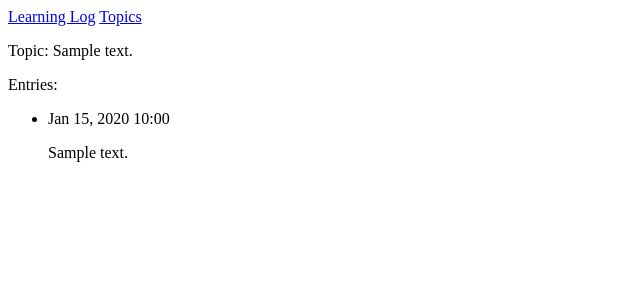
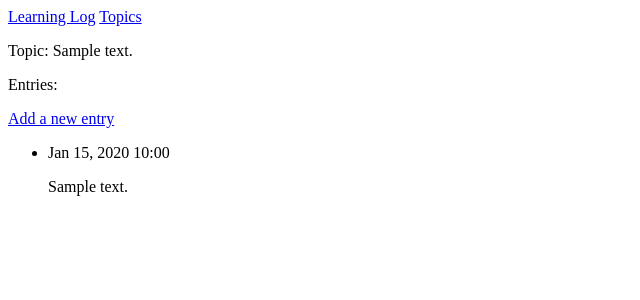
Before and after one commit to hreluz/django-learning-log, a Django app: page /topics/1/ in a window 1280 px wide. Shown: the top 300 px of the page, without its empty margins (0-640 px from the left). Run offline with Django 4.2, Linux system fonts and the light colour scheme; tables that the repository leaves empty hold one stand-in row (values such as "Sample post").

Commit message:
Create a form for Entry model for anyone, adding a url to access, template and view, which allows to create new entries based on the topic sent

```diff
--- a/learning_logs/templates/learning_logs/topic.html
+++ b/learning_logs/templates/learning_logs/topic.html
@@ -2,6 +2,9 @@
 {% block content %}
 <p>Topic: {{ topic }}</p>
 <p>Entries:</p>
+<p>
+    <a href="{% url 'learning_logs:new_entry' topic.id %}">Add a new entry</a>
+</p>
 <ul>
     {% for entry in entries %}
         <li>
--- a/learning_logs/urls.py
+++ b/learning_logs/urls.py
@@ -14,4 +14,6 @@ urlpatterns = [
     path('topics/<int:topic_id>/', views.topic, name='topic'),
     # Page for adding a new topic
     path('new_topic/', views.new_topic, name='new_topic'),
+    # Page for adding a new entry
+    path('new_entry/<int:topic_id>/', views.new_entry, name='new_entry'),
 ]
--- a/learning_logs/views.py
+++ b/learning_logs/views.py
@@ -1,7 +1,7 @@
 from django.shortcuts import render, redirect
 
 from .models import Topic
-from .forms import TopicForm
+from .forms import TopicForm, EntryForm
 
 
 # Create your views here.
@@ -40,3 +40,24 @@ def new_topic(request):
     # Display a blank or invalid form
     context = {'form': form}
     return render(request, 'learning_logs/new_topic.html', context)
+
+
+def new_entry(request, topic_id):
+    """Ad a new entry for a particular topic."""
+    topic = Topic.objects.get(id=topic_id)
+
+    if request.method != 'POST':
+        # No data submitted; create a blank form
+        form = EntryForm()
+    else:
+        # POST data submitted; process data
+        form = EntryForm(data=request.POST)
+        if form.is_valid():
+            new_entry = form.save(commit=False)
+            new_entry.topic = topic
+            new_entry.save()
+            return redirect('learning_logs:topic', topic_id=topic_id)
+
+    # Display a blank or invalid form
+    context = {'topic': topic, 'form': form}
+    return render(request, 'learning_logs/new_entry.html', context)
```
Also changed, not shown: learning_logs/forms.py (+9 -1 lines), learning_logs/templates/learning_logs/new_entry.html (added, +13 -0 lines).
